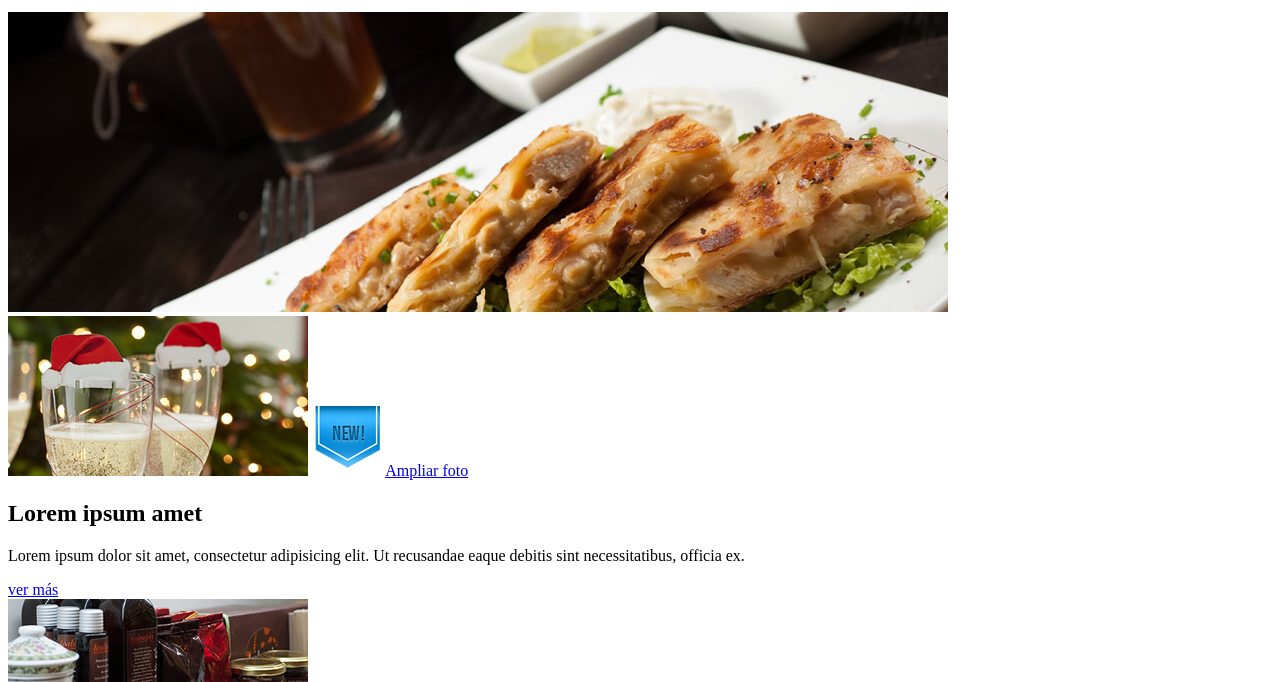
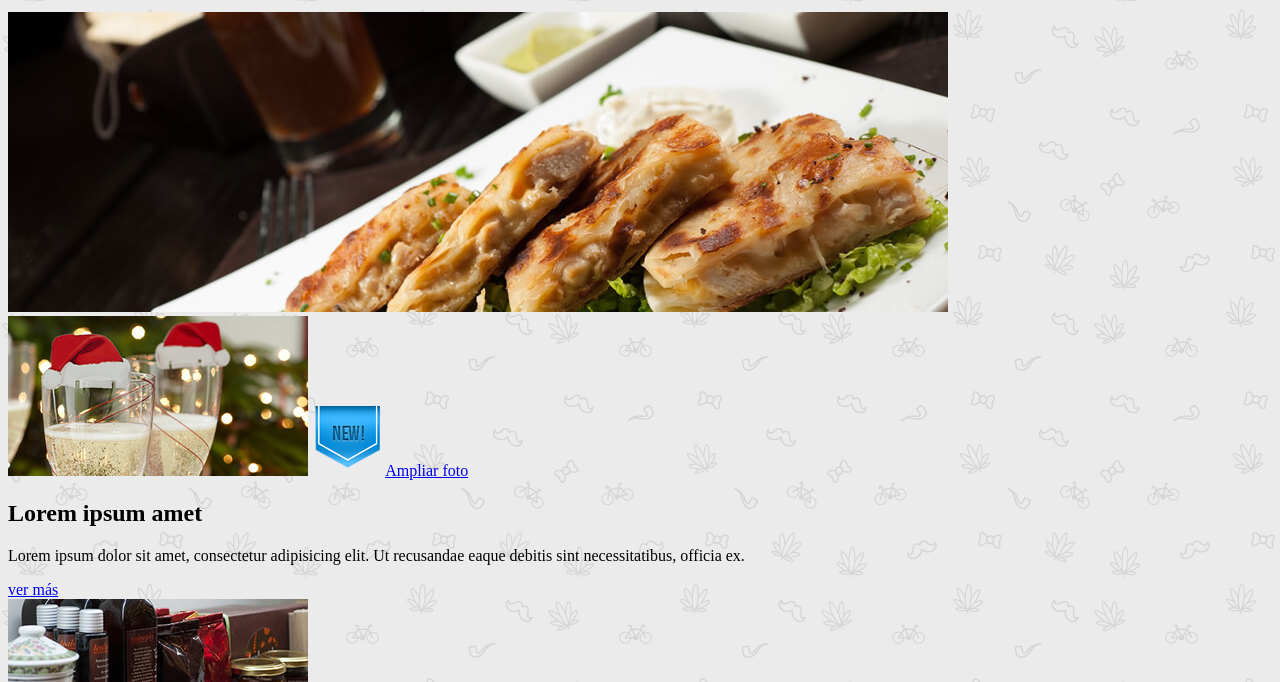
Before and after one commit to gremjua/DigitalHouseFSWD-HTMLCSSIII, a plain HTML site: page index.html in a window 1280 px wide. Shown: the part 280-962 px from the top of the page. Drawn offline with Linux system fonts and the light colour scheme; files whose address does not match are found by name.

Commit message:
Renombe directorios, agregue css.

```diff
--- /dev/null
+++ b/css/styles.css
@@ -0,0 +1,5 @@
+body {
+    background-image: url("/images/bg-body.png");
+    background-repeat: repeat;
+    width: 100vw;
+}
--- a/index.html
+++ b/index.html
@@ -2,6 +2,8 @@
 <html>
 	<head>
 		<meta charset="utf-8">
+		<meta name="viewport" content="width=device-width, initial-scale=1">
+		<link rel="stylesheet" href="css/styles.css">
 		<title>Responsive Web Design</title>
 	</head>
 	<body>
```
Also changed, not shown: images/bg-body.png (renamed from img/bg-body.png), images/img-banner.jpg (renamed from img/img-banner.jpg), images/img-descuento.png (renamed from img/img-descuento.png), images/img-gratis.png (renamed from img/img-gratis.png), images/img-nuevo.png (renamed from img/img-nuevo.png), images/img-pdto-1.jpg (renamed from img/img-pdto-1.jpg), images/img-pdto-2.jpg (renamed from img/img-pdto-2.jpg), images/img-pdto-3.jpg (renamed from img/img-pdto-3.jpg), images/logo.jpg (renamed from img/logo.jpg).
